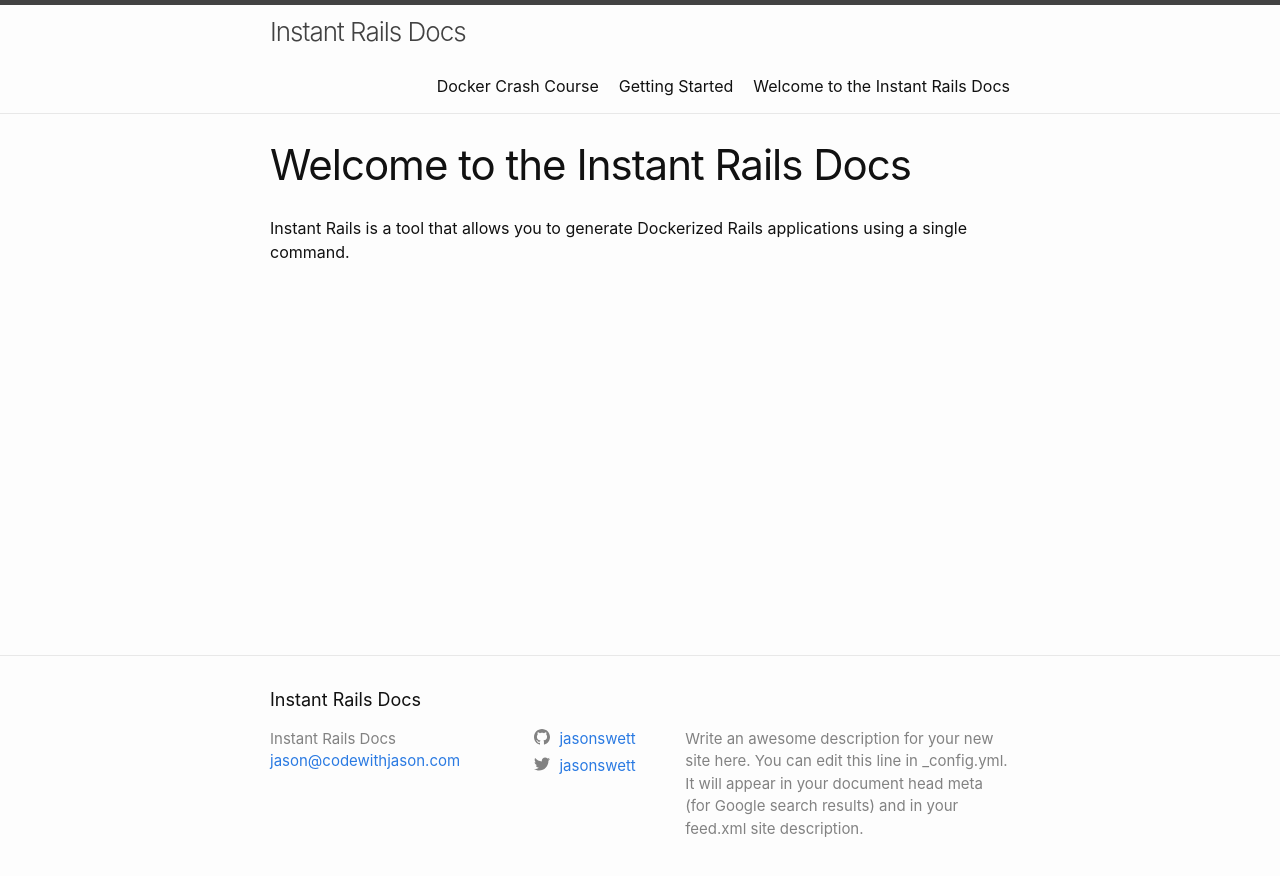
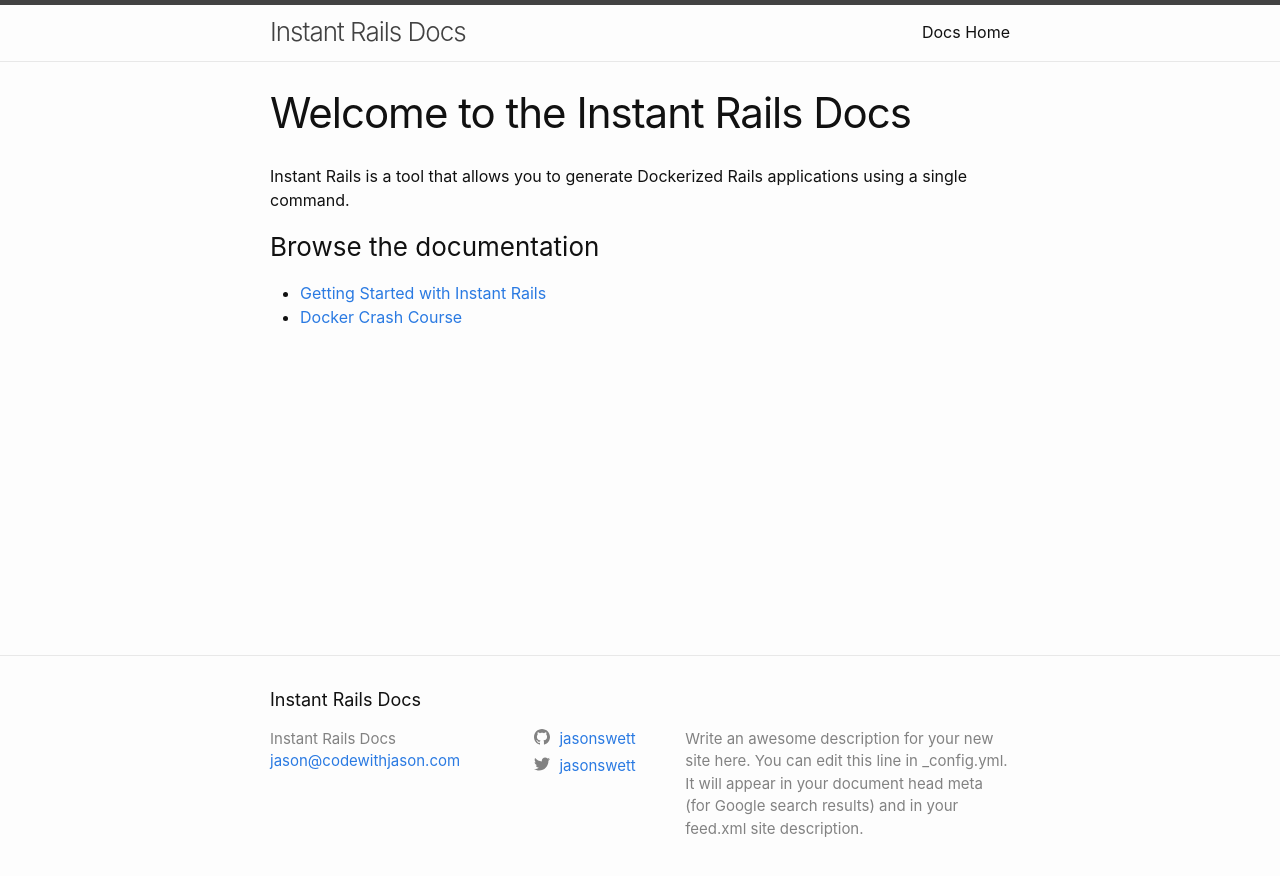
Before and after one commit to jasonswett/instant_rails_docs, a Jekyll site: the page built from index.html, in a window 1280 px wide. Shown: the top 876 px of the page. Built offline with Jekyll 4.4.1, drawn with Linux system fonts in a browser that asks for light colours.

Commit message:
Improve structure.

```diff
--- a/_includes/header.html
+++ b/_includes/header.html
@@ -17,12 +17,7 @@
         </label>
 
         <div class="trigger">
-          {%- for path in page_paths -%}
-            {%- assign my_page = site.pages | where: "path", path | first -%}
-            {%- if my_page.title -%}
-            <a class="page-link" href="{{ my_page.url | relative_url }}">{{ my_page.title | escape }}</a>
-            {%- endif -%}
-          {%- endfor -%}
+	  <a href="/" class="page-link">Docs Home</a>
         </div>
       </nav>
     {%- endif -%}
--- a/getting_started.markdown
+++ b/getting_started.markdown
@@ -1,6 +1,6 @@
 ---
 layout: page
-title: Getting Started
+title: Getting Started with Instant Rails
 permalink: /getting-started/
 ---
 
--- a/index.html
+++ b/index.html
@@ -3,4 +3,11 @@ layout: page
 title: Welcome to the Instant Rails Docs
 ---
 
-Instant Rails is a tool that allows you to generate Dockerized Rails applications using a single command.
+<p>Instant Rails is a tool that allows you to generate Dockerized Rails applications using a single command.</p>
+
+<h3>Browse the documentation</h3>
+
+<ul>
+  <li><a href="/getting-started">Getting Started with Instant Rails</a></li>
+  <li><a href="/docker-crash-course">Docker Crash Course</a></li>
+</ul>
```
